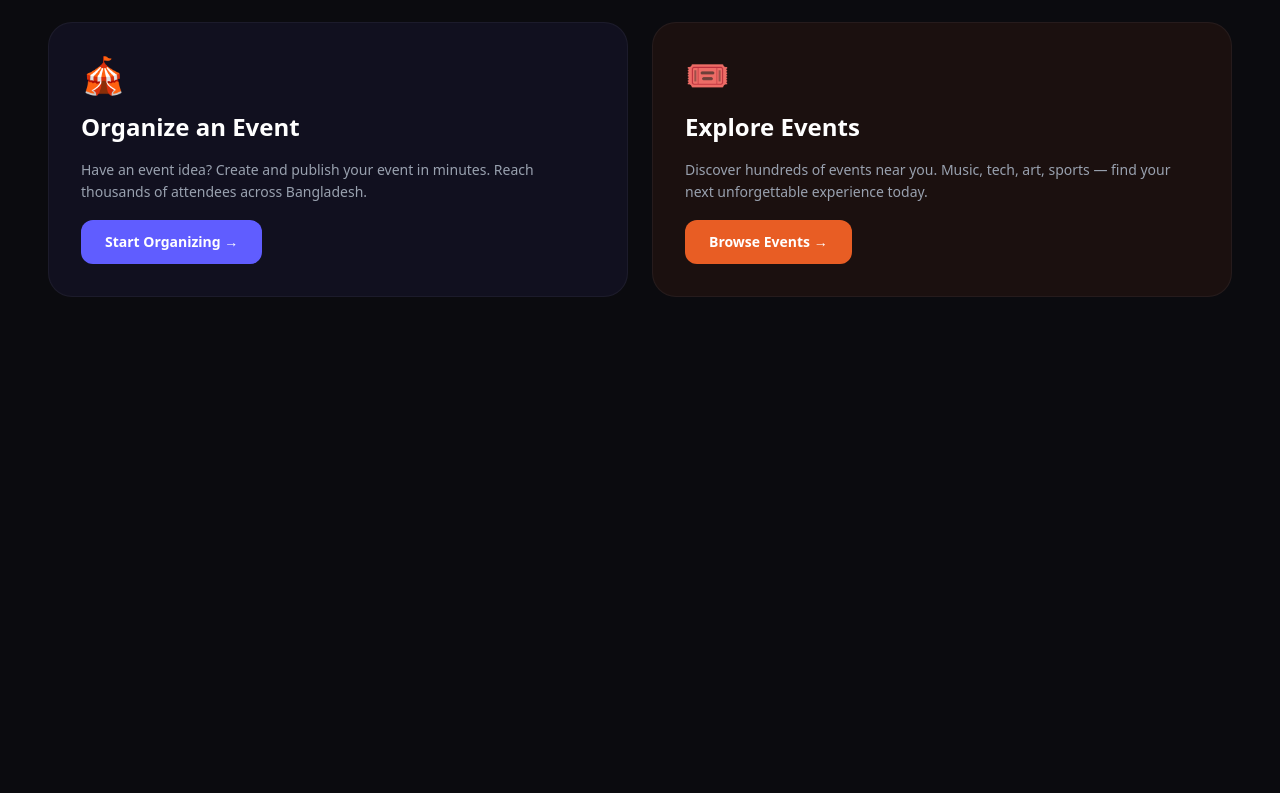
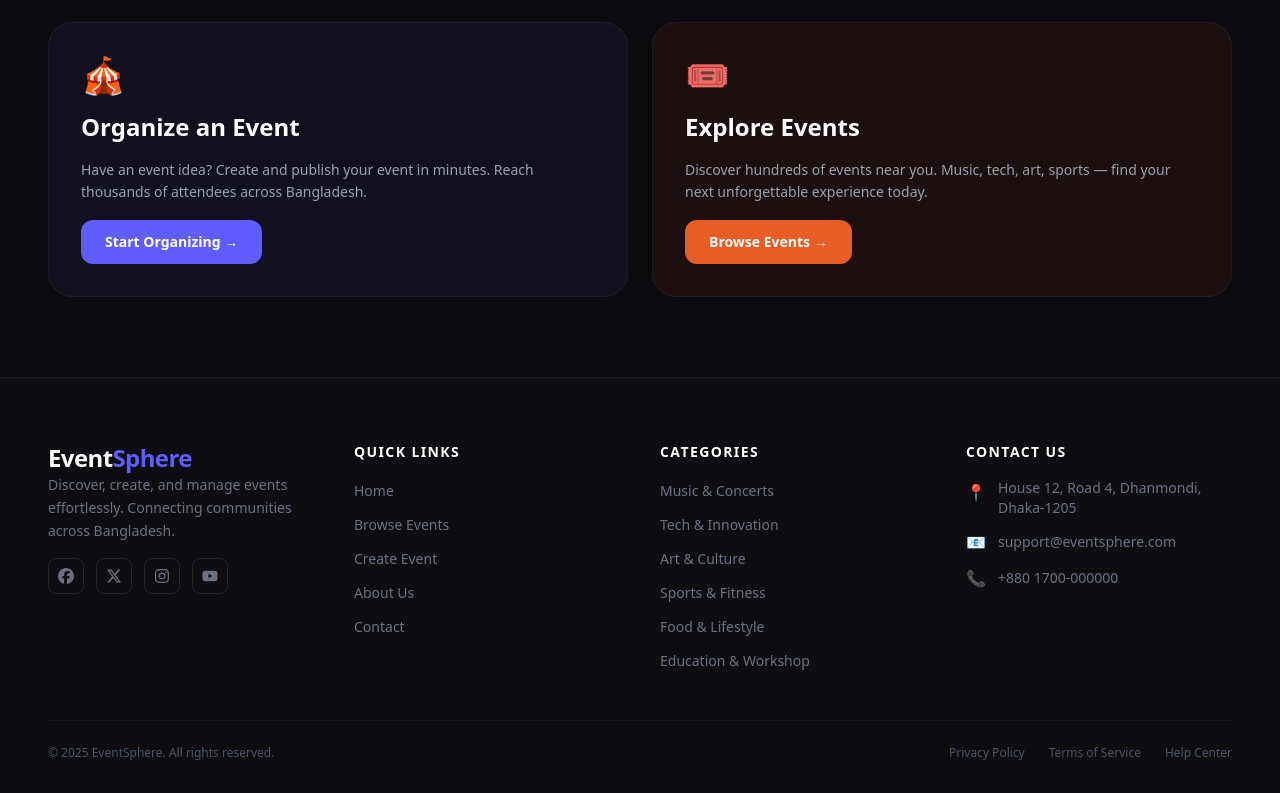
Before and after one commit to SADMAN-SADID-052/EventSphere, a Next.js app: page / in a window 1280 px wide. Shown: the part 5390-6183 px from the top of the page. Before the commit the page ends 5767 px from the top, so only its background shows below. Built offline with nearby package versions, Linux system fonts and the light colour scheme.

Commit message:
Footer design complete with socal icons, important links and well design

```diff
--- a/package.json
+++ b/package.json
@@ -11,7 +11,8 @@
   "dependencies": {
     "next": "16.2.1",
     "react": "19.2.4",
-    "react-dom": "19.2.4"
+    "react-dom": "19.2.4",
+    "react-icons": "^5.6.0"
   },
   "devDependencies": {
     "@tailwindcss/postcss": "^4",
--- a/src/app/layout.tsx
+++ b/src/app/layout.tsx
@@ -1,6 +1,7 @@
 import type { Metadata } from "next";
 import "./globals.css";
 import Navbar from "@/components/Navbar";
+import Footer from "@/components/Footer";
 
 export const metadata: Metadata = {
   title: "EventSphere",
@@ -17,6 +18,7 @@ export default function RootLayout({
       <body className="bg-[#0b0b0f] text-white">
         <Navbar />
         {children}
+        <Footer></Footer>
       </body>
     </html>
   );
--- /dev/null
+++ b/src/components/Footer.tsx
@@ -0,0 +1,216 @@
+import Link from "next/link";
+import { FaFacebook, FaXTwitter, FaInstagram, FaYoutube } from "react-icons/fa6";
+export default function Footer() {
+  return (
+    <footer className="bg-[#0d0d12] border-t border-white/5 px-6 sm:px-12 pt-16 pb-8">
+      <div className="max-w-[1290px] mx-auto">
+        <div className="grid grid-cols-1 sm:grid-cols-2 lg:grid-cols-4 gap-10 mb-12">
+          <div className="space-y-4">
+            <Link
+              href="/"
+              className="text-white font-black text-2xl tracking-tight"
+            >
+              Event<span className="text-[#605DFF]">Sphere</span>
+            </Link>
+            <p className="text-gray-500 text-sm leading-relaxed">
+              Discover, create, and manage events effortlessly. Connecting
+              communities across Bangladesh.
+            </p>
+            <div className="flex gap-3">
+              <a
+                href="#"
+                className="w-9 h-9 rounded-lg border border-white/10 hover:border-[#605DFF] hover:text-[#605DFF] text-gray-500 flex items-center justify-center transition-all"
+              >
+                <FaFacebook size={16} />
+              </a>
+              <a
+                href="#"
+                className="w-9 h-9 rounded-lg border border-white/10 hover:border-[#605DFF] hover:text-[#605DFF] text-gray-500 flex items-center justify-center transition-all"
+              >
+                <FaXTwitter size={16} />
+              </a>
+              <a
+                href="#"
+                className="w-9 h-9 rounded-lg border border-white/10 hover:border-[#605DFF] hover:text-[#605DFF] text-gray-500 flex items-center justify-center transition-all"
+              >
+                <FaInstagram size={16} />
+              </a>
+              <a
+                href="#"
+                className="w-9 h-9 rounded-lg border border-white/10 hover:border-[#605DFF] hover:text-[#605DFF] text-gray-500 flex items-center justify-center transition-all"
+              >
+                <FaYoutube size={16} />
+              </a>
+            </div>
+          </div>
+
+          {/* Quick Links */}
+          <div className="space-y-4">
+            <h4 className="text-white font-bold text-sm tracking-widest uppercase">
+              Quick Links
+            </h4>
+            <ul className="space-y-2.5">
+              <li>
+                <Link
+                  href="/"
+                  className="text-gray-500 hover:text-white text-sm transition-colors"
+                >
+                  Home
+                </Link>
+              </li>
+              <li>
+                <Link
+                  href="/events"
+                  className="text-gray-500 hover:text-white text-sm transition-colors"
+                >
+                  Browse Events
+                </Link>
+              </li>
+              <li>
+                <Link
+                  href="/dashboard"
+                  className="text-gray-500 hover:text-white text-sm transition-colors"
+                >
+                  Create Event
+                </Link>
+              </li>
+              <li>
+                <Link
+                  href="/about"
+                  className="text-gray-500 hover:text-white text-sm transition-colors"
+                >
+                  About Us
+                </Link>
+              </li>
+              <li>
+                <Link
+                  href="/contact"
+                  className="text-gray-500 hover:text-white text-sm transition-colors"
+                >
+                  Contact
+                </Link>
+              </li>
+            </ul>
+          </div>
+
+          {/* Categories */}
+          <div className="space-y-4">
+            <h4 className="text-white font-bold text-sm tracking-widest uppercase">
+              Categories
+            </h4>
+            <ul className="space-y-2.5">
+              <li>
+                <Link
+                  href="/events"
+                  className="text-gray-500 hover:text-white text-sm transition-colors"
+                >
+                  Music & Concerts
+                </Link>
+              </li>
+              <li>
+                <Link
+                  href="/events"
+                  className="text-gray-500 hover:text-white text-sm transition-colors"
+                >
+                  Tech & Innovation
+                </Link>
+              </li>
+              <li>
+                <Link
+                  href="/events"
+                  className="text-gray-500 hover:text-white text-sm transition-colors"
+                >
+                  Art & Culture
+                </Link>
+              </li>
+              <li>
+                <Link
+                  href="/events"
+                  className="text-gray-500 hover:text-white text-sm transition-colors"
+                >
+                  Sports & Fitness
+                </Link>
+              </li>
+              <li>
+                <Link
+                  href="/events"
+                  className="text-gray-500 hover:text-white text-sm transition-colors"
+                >
+                  Food & Lifestyle
+                </Link>
+              </li>
+              <li>
+                <Link
+                  href="/events"
+                  className="text-gray-500 hover:text-white text-sm transition-colors"
+                >
+                  Education & Workshop
+                </Link>
+              </li>
+            </ul>
+          </div>
+
+          {/* Contact */}
+          <div className="space-y-4">
+            <h4 className="text-white font-bold text-sm tracking-widest uppercase">
+              Contact Us
+            </h4>
+            <ul className="space-y-3">
+              <li className="flex items-start gap-3">
+                <span className="text-base mt-0.5">📍</span>
+                <span className="text-gray-500 text-sm">
+                  House 12, Road 4, Dhanmondi, Dhaka-1205
+                </span>
+              </li>
+              <li className="flex items-center gap-3">
+                <span className="text-base">📧</span>
+                <a
+                  href="mailto:support@eventsphere.com"
+                  className="text-gray-500 hover:text-white text-sm transition-colors"
+                >
+                  support@eventsphere.com
+                </a>
+              </li>
+              <li className="flex items-center gap-3">
+                <span className="text-base">📞</span>
+                <a
+                  href="tel:+8801700000000"
+                  className="text-gray-500 hover:text-white text-sm transition-colors"
+                >
+                  +880 1700-000000
+                </a>
+              </li>
+            </ul>
+          </div>
+        </div>
+
+        {/* Bottom Bar */}
+        <div className="border-t border-white/5 pt-6 flex flex-col sm:flex-row items-center justify-between gap-4">
+          <p className="text-gray-600 text-xs">
+            © 2025 EventSphere. All rights reserved.
+          </p>
+          <div className="flex gap-6">
+            <Link
+              href="/privacy"
+              className="text-gray-600 hover:text-white text-xs transition-colors"
+            >
+              Privacy Policy
+            </Link>
+            <Link
+              href="/terms"
+              className="text-gray-600 hover:text-white text-xs transition-colors"
+            >
+              Terms of Service
+            </Link>
+            <Link
+              href="/help"
+              className="text-gray-600 hover:text-white text-xs transition-colors"
+            >
+              Help Center
+            </Link>
+          </div>
+        </div>
+      </div>
+    </footer>
+  );
+}
```
Also changed, not shown: src/app/login/page.tsx (added), src/app/register/page.tsx (added), 1 other file (tests, documents, lock files or other folders).
